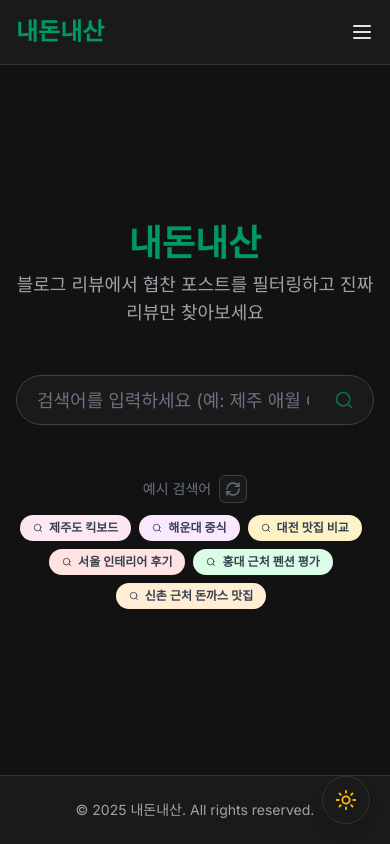
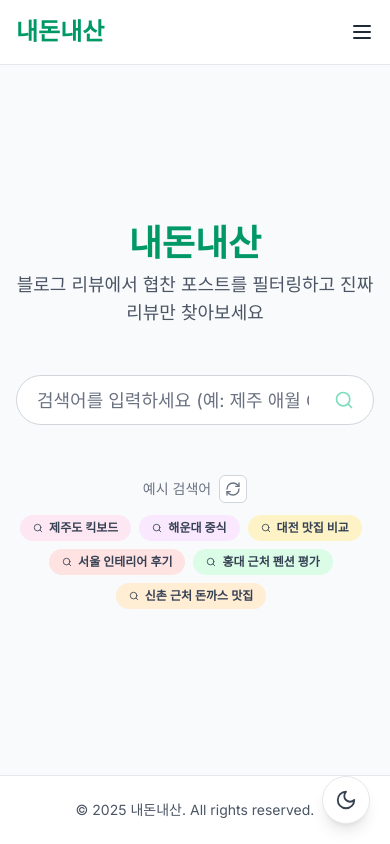
Before and after one commit to ndns-dev/ndns-front, a Next.js app: page / in a window 390 px wide. Built offline with nearby package versions, Linux system fonts and the light colour scheme; no server answers.

Commit message:
feat: mobile settings

```diff
--- a/src/app/globals.css
+++ b/src/app/globals.css
@@ -1,4 +1,4 @@
-@import "tailwindcss";
+@import 'tailwindcss';
 
 @layer base {
   :root {
@@ -52,13 +52,72 @@
     @apply border-neutral-200 dark:border-neutral-800;
   }
   body {
-    @apply bg-white text-gray-900 dark:bg-gray-900 dark:text-gray-100;
+    @apply bg-gray-50 text-gray-900 dark:bg-gray-900 dark:text-gray-100;
   }
 }
 
 /* 기본 배경색 및 텍스트 색상 */
 .bg-white {
-  background-color: white;
+  background-color: white !important;
+}
+
+.bg-gray-50 {
+  background-color: #f9fafb !important;
+}
+
+.bg-gray-100 {
+  background-color: #f3f4f6 !important;
+}
+
+.bg-gray-200 {
+  background-color: #e5e7eb !important;
+}
+
+.bg-gray-300 {
+  background-color: #d1d5db !important;
+}
+
+.bg-gray-700 {
+  background-color: #374151 !important;
+}
+
+.bg-gray-800 {
+  background-color: #1f2937 !important;
+}
+
+.bg-gray-900 {
+  background-color: #111827 !important;
+}
+
+/* 테두리 색상 일관성 */
+.border-gray-200 {
+  border-color: #e5e7eb !important;
+}
+
+.border-gray-300 {
+  border-color: #d1d5db !important;
+}
+
+/* 텍스트 색상 일관성 */
+.text-gray-700 {
+  color: #374151 !important;
+}
+
+.text-gray-800 {
+  color: #1f2937 !important;
+}
+
+.text-gray-900 {
+  color: #111827 !important;
+}
+
+/* 입력 필드 스타일 */
+input {
+  color: #1f2937 !important;
+}
+
+input.rounded-full {
+  color: #1f2937 !important;
 }
 
 /* 트랜지션 효과 */
@@ -101,6 +160,12 @@
   background-color: #262626 !important;
 }
 
+.dark input.rounded-full {
+  background-color: #262626 !important;
+  color: #ffffff !important;
+  border-color: #404040 !important;
+}
+
 .dark .text-gray-600 {
   color: #a1a1aa !important;
 }
--- a/src/components/common/theme/theme-provider.component.tsx
+++ b/src/components/common/theme/theme-provider.component.tsx
@@ -1,7 +1,7 @@
-"use client";
+'use client';
 
-import React, { ReactNode, useEffect } from "react";
-import { useThemeStore } from "@/store/theme.store";
+import React, { ReactNode, useEffect } from 'react';
+import { useThemeStore } from '@/store/theme.store';
 
 interface ThemeProviderProps {
   children: ReactNode;
@@ -13,23 +13,23 @@ export const ThemeProvider: React.FC<ThemeProviderProps> = ({ children }) => {
   // 다크모드 상태가 변경될 때마다 HTML에 클래스 추가/제거
   useEffect(() => {
     if (isDarkMode) {
-      document.documentElement.classList.add("dark");
+      document.documentElement.classList.add('dark');
     } else {
-      document.documentElement.classList.remove("dark");
+      document.documentElement.classList.remove('dark');
     }
   }, [isDarkMode]);
 
   // 초기 테마 설정 (클라이언트 사이드에서만)
   useEffect(() => {
     // 클라이언트 사이드에서만 실행
-    if (typeof window !== "undefined") {
+    if (typeof window !== 'undefined') {
       // localStorage에서 테마 설정을 불러오지 못한 경우에만 기본값 설정
-      const themeData = localStorage.getItem("theme-storage");
+      const themeData = localStorage.getItem('theme-storage');
       if (!themeData) {
-        // 모바일 감지 (간단한 방법)
-        const isMobile = window.innerWidth <= 768;
-        // 모바일이면 다크모드, 웹이면 라이트모드로 기본 설정
-        useThemeStore.getState().setDarkMode(isMobile);
+        // 시스템 테마 설정 감지
+        const prefersDarkMode = window.matchMedia('(prefers-color-scheme: dark)').matches;
+        // 시스템 설정에 따라 테마 적용 (모바일, PC 동일하게)
+        useThemeStore.getState().setDarkMode(prefersDarkMode);
       }
     }
   }, []);
```
